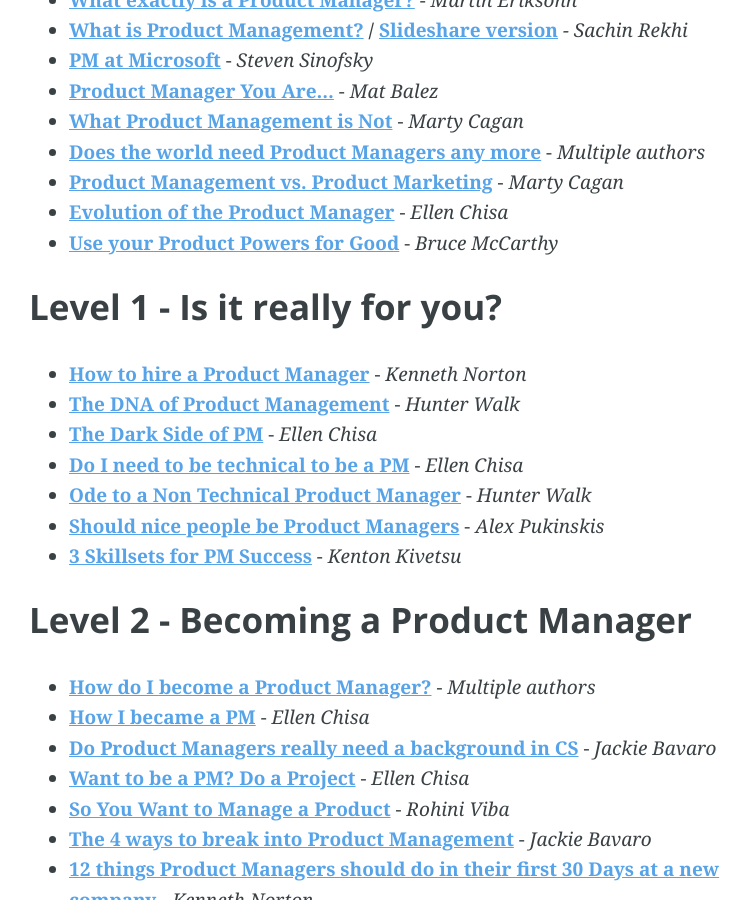
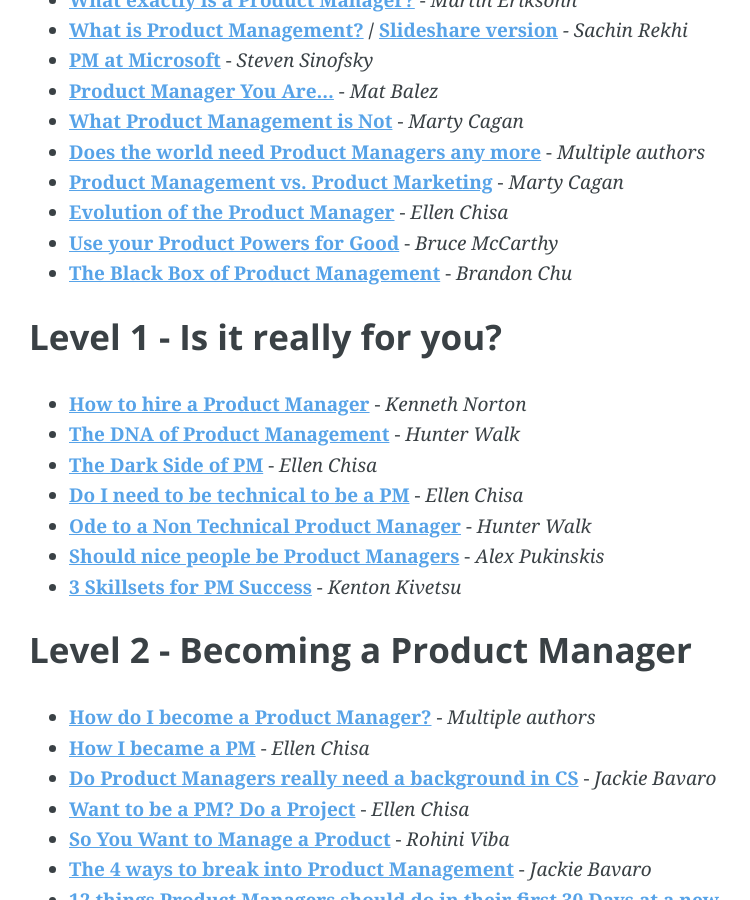
Before and after one commit to lokimeyburg/lokimeyburg.github.io, a Jekyll site: the page built from _posts/2015-10-23-product-management-articles-books.md, in a window 1280 px wide and 900 px high, scrolled down 525 px. Shown: the whole window, without its empty margins (261-1011 px from the left). Built offline with Jekyll 4.4.1, drawn with Linux system fonts in a browser that asks for light colours; Markdown is read by kramdown in place of the engine named in the settings.

Commit message:
Added another article to the PM list

```diff
--- a/_posts/2015-10-23-product-management-articles-books.md
+++ b/_posts/2015-10-23-product-management-articles-books.md
@@ -21,6 +21,7 @@
 *   **[Product Management vs. Product Marketing](http://www.svproduct.com/product-management-vs-product-marketing/)** - _Marty Cagan_
 *   **[Evolution of the Product Manager](http://queue.acm.org/detail.cfm?id=2683579)** - _Ellen Chisa_
 *   **[Use your Product Powers for Good](http://www.productpowers.com/blog/use-your-product-powers-for-good.html)** - _Bruce McCarthy_
+*   **[The Black Box of Product Management](https://medium.com/swlh/the-black-box-of-product-management-3feb65db6ddb)** - _Brandon Chu_
 
 
 ### Level 1 - Is it really for you?
```
